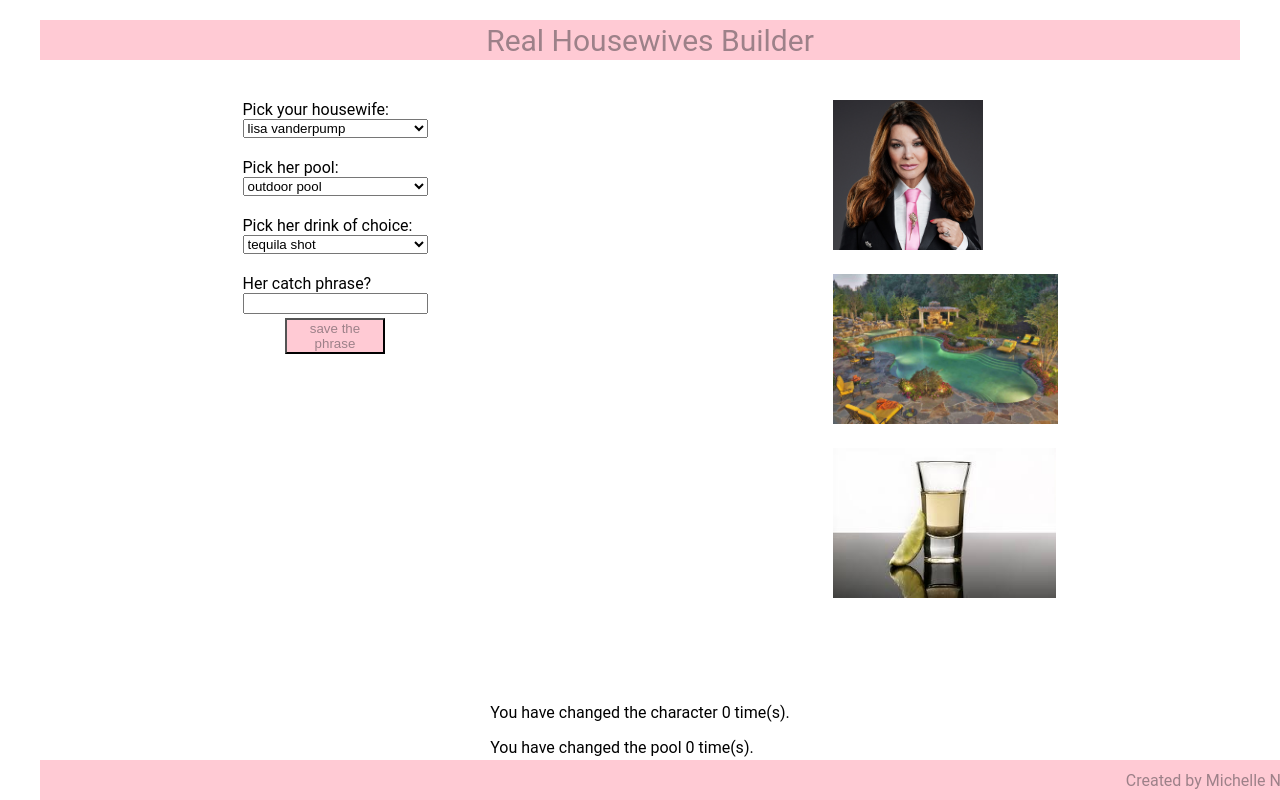
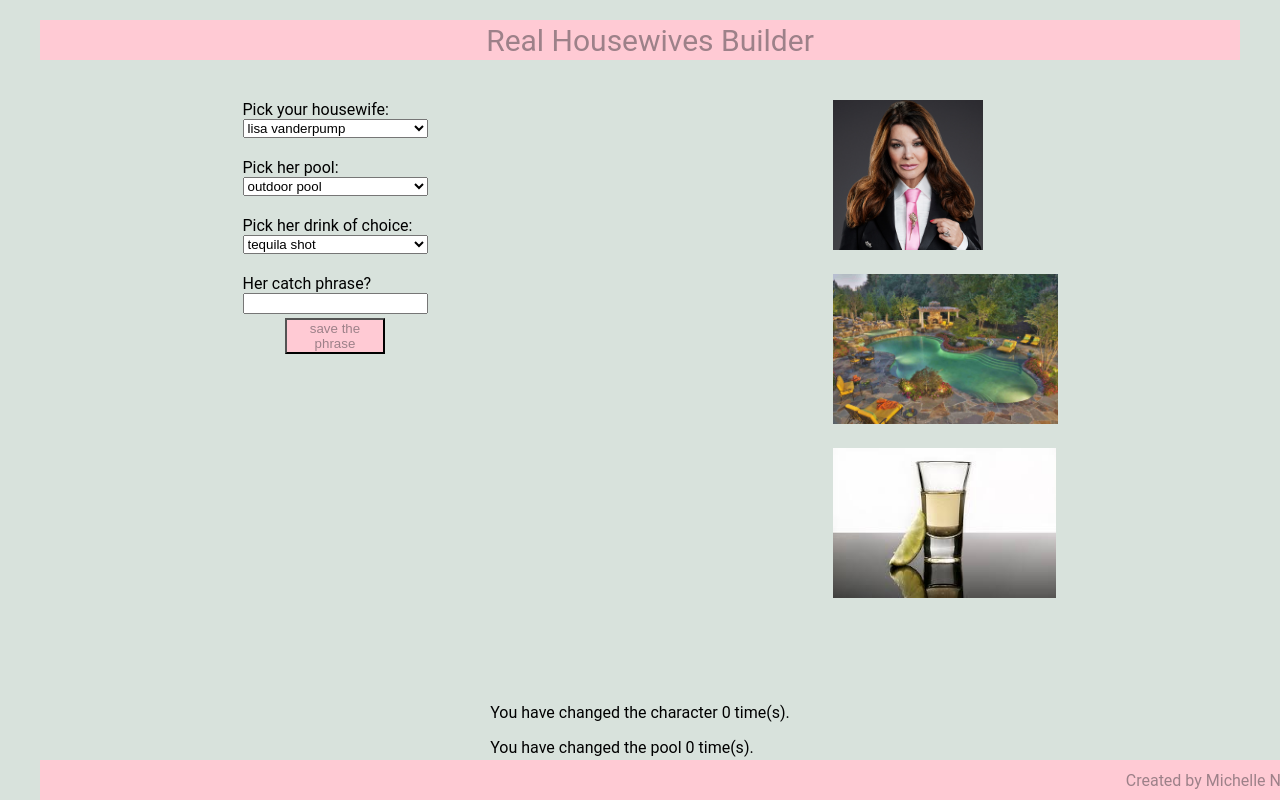
Before and after one commit to michellerenehey/react-character-designer, a React (Create React App) app: page / in a window 1280 px wide. Shown: the top 800 px of the page. Built offline with nearby package versions, Linux system fonts and the light colour scheme.

Commit message:
added some simple styling

```diff
--- a/src/App.css
+++ b/src/App.css
@@ -6,5 +6,5 @@
   --color5: #9d8189;
   --header-height: 40px;
   font-family: 'Roboto', sans-serif;
-  background-color: var(--color2);
+  background-color: var(--color1);
 }
```
